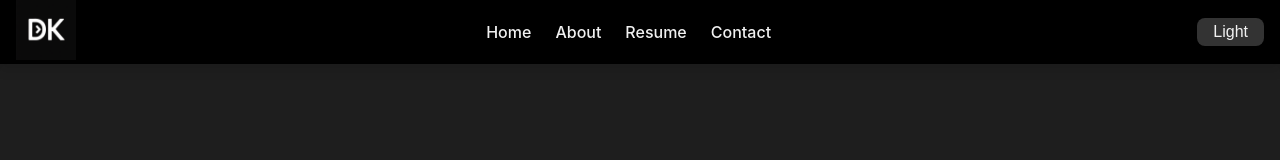
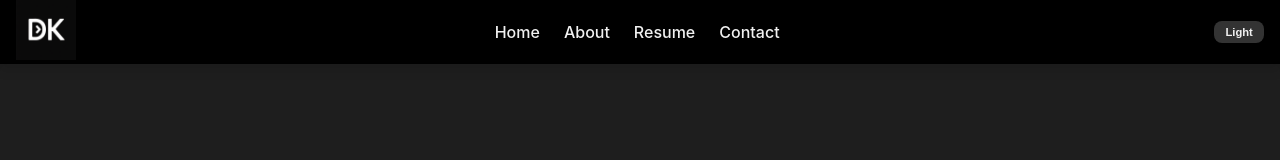
Before and after one commit to DhinakaranChandrasekar/AboutMe, a React (Create React App) app: page /AboutMe/resume in a window 1280 px wide. Shown: the top 160 px of the page. Built offline with nearby package versions, Linux system fonts and the light colour scheme.

Commit message:
theme change button style changes

```diff
--- a/src/Components/components.css
+++ b/src/Components/components.css
@@ -42,8 +42,9 @@
 
 
   .theme-toggle {
-    padding: 0.3rem 1rem;
-    font-size: 1rem;
+    padding: 0.3rem 0.7rem;
+    font-size: 0.7rem;
+    font-weight: bold;
     margin-left: 1rem;
     cursor: pointer;
     border: none;
--- a/src/pages/pages.css
+++ b/src/pages/pages.css
@@ -161,7 +161,7 @@
 /* Make it full-width on small screens */
 @media (max-width: 768px) {
   .resume-frame {
-    width: 70%;
+    width: 100%;
     height: 85vh;
   }
 }
```
